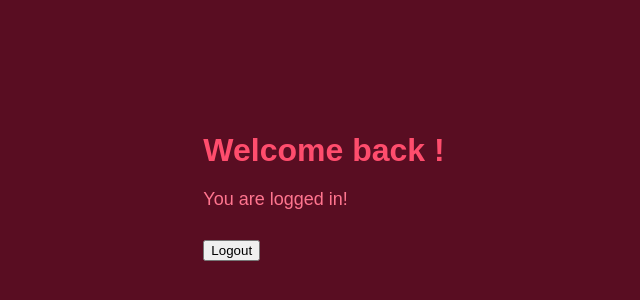
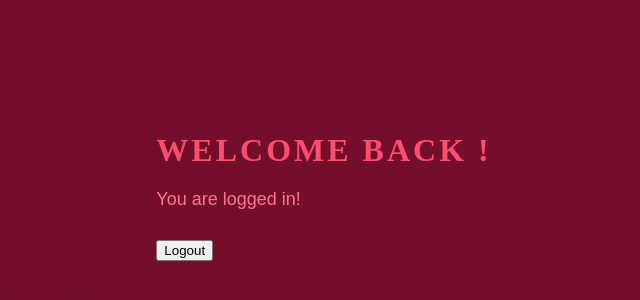
Before and after one commit to K-Senthil-Shunmugam/realms-of-discovery-front-end, a React (Create React App) app: page / in a window 1280 px wide. Shown: the part 214-514 px from the top of the page, without its empty margins (316-956 px from the left). Built offline with nearby package versions, Linux system fonts and the light colour scheme.

Commit message:
Login.css changed

```diff
--- a/src/components/Login.css
+++ b/src/components/Login.css
@@ -1,6 +1,6 @@
 /* Login.css */
 body {
-    font-family: 'Arial', sans-serif;
+  font-family: 'Courier New', Courier, monospace; /* Retro font */
   background-color: #590d22;
   margin: 0;
   padding: 0;
@@ -8,6 +8,21 @@ body {
   justify-content: center;
   align-items: center;
   height: 100vh;
+  background-image: linear-gradient(45deg, #590d22, #800f2f); /* Gradient for background */
+  background-size: 400% 400%;
+  animation: gradientAnimation 10s ease infinite; /* Animated gradient */
+}
+
+@keyframes gradientAnimation {
+  0% {
+    background-position: 0% 50%;
+  }
+  50% {
+    background-position: 100% 50%;
+  }
+  100% {
+    background-position: 0% 50%;
+  }
 }
 
 .login-container {
@@ -25,12 +40,18 @@ body {
   box-shadow: 0 4px 6px rgba(0, 0, 0, 0.1);
   width: 300px;
   text-align: center;
+  border: 2px solid #ff4d6d;
+  background: rgba(128, 15, 47, 0.8); /* Semi-transparent background */
+  backdrop-filter: blur(10px); /* Retro glass-like effect */
 }
 
 h1 {
   color: #ff4d6d;
-    font-size: 32px;
+  font-size: 48px; /* Large bold title for retro effect */
+  text-transform: uppercase; /* Bold all caps */
   margin-bottom: 20px;
+  font-family: 'Press Start 2P', cursive; /* Retro pixel font */
+  letter-spacing: 3px; /* Add spacing between letters for retro look */
 }
 
 .input-field {
@@ -42,11 +63,15 @@ body {
   font-size: 16px;
   background-color: #c9184a;
   color: white;
+  text-align: center;
+  font-family: 'Courier New', monospace; /* Retro font for input fields */
+  box-shadow: 0 0 5px rgba(255, 0, 102, 0.8); /* Neon effect */
 }
 
 .input-field:focus {
   outline: none;
   border-color: #ff758f;
+  box-shadow: 0 0 10px #ff4d6d; /* Neon glow effect on focus */
 }
 
 .login-btn {
@@ -59,29 +84,40 @@ body {
   font-size: 18px;
   border-radius: 4px;
   cursor: pointer;
+  font-family: 'Courier New', monospace;
+  text-transform: uppercase;
+  letter-spacing: 2px;
+  transition: background-color 0.3s ease-in-out;
 }
 
 .login-btn:hover {
   background-color: #ff758f;
+  box-shadow: 0 0 20px #ff4d6d, 0 0 30px #ff4d6d; /* Neon glow on hover */
 }
 
 .error-msg {
   color: #ff758f;
   font-size: 14px;
   margin-top: 10px;
+  font-family: 'Courier New', monospace;
+  text-transform: uppercase;
 }
 
 .signup-link {
   margin-top: 20px;
   color: white;
   font-size: 14px;
+  font-family: 'Courier New', monospace;
 }
 
 .signup-link a {
   color: #ff758f;
   text-decoration: none;
+  font-weight: bold;
+  letter-spacing: 1px;
 }
 
 .signup-link a:hover {
   text-decoration: underline;
+  color: #ff4d6d; /* Change color on hover for extra emphasis */
 }
```
Lines whose indentation alone changed are shown as unchanged.
